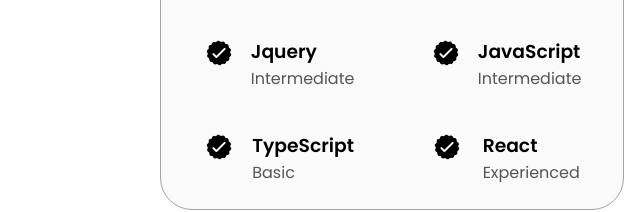
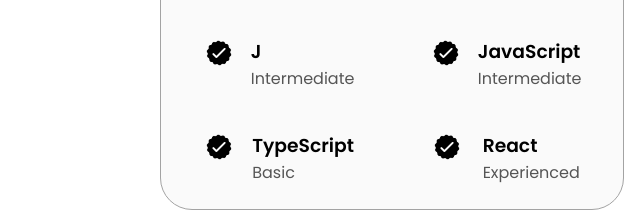
Before and after one commit to Amit-Barai123/Portfilio-website, a plain HTML site: page My porfilio/dark-and-light-mode-yt-tutorial-main/index.html in a window 1280 px wide. Shown: the part 1981-2193 px from the top of the page, 0-640 px from the left. Drawn offline with Linux system fonts and the light colour scheme.

Commit message:
Update index.html
j is updated

```diff
--- a/My porfilio/dark-and-light-mode-yt-tutorial-main/index.html
+++ b/My porfilio/dark-and-light-mode-yt-tutorial-main/index.html
@@ -190,7 +190,7 @@
                   class="icon"
                 />
                 <div>
-                  <h3>Jquery</h3>
+                  <h3>J</h3>
                   <p>Intermediate</p>
                 </div>
               </article>
```
